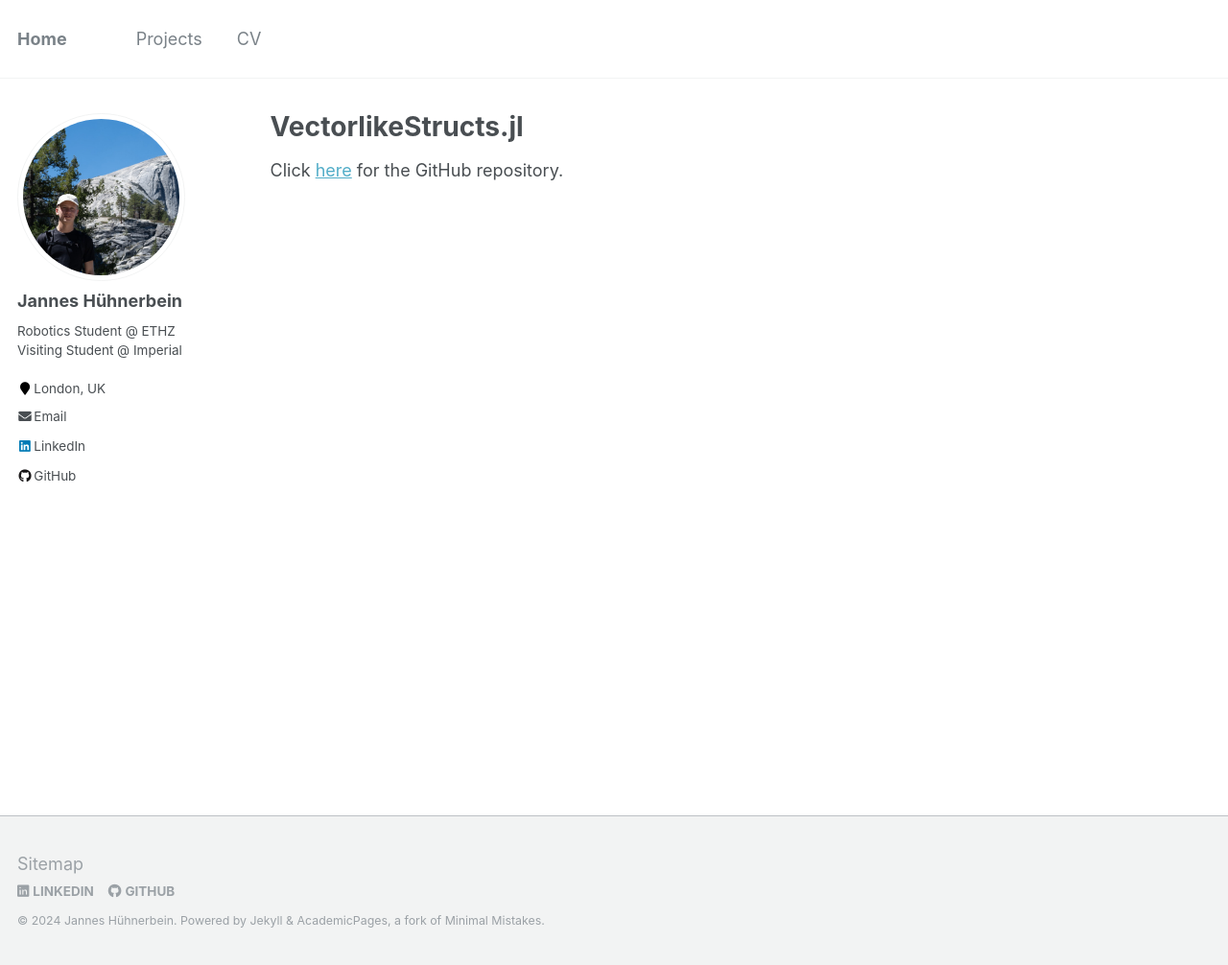
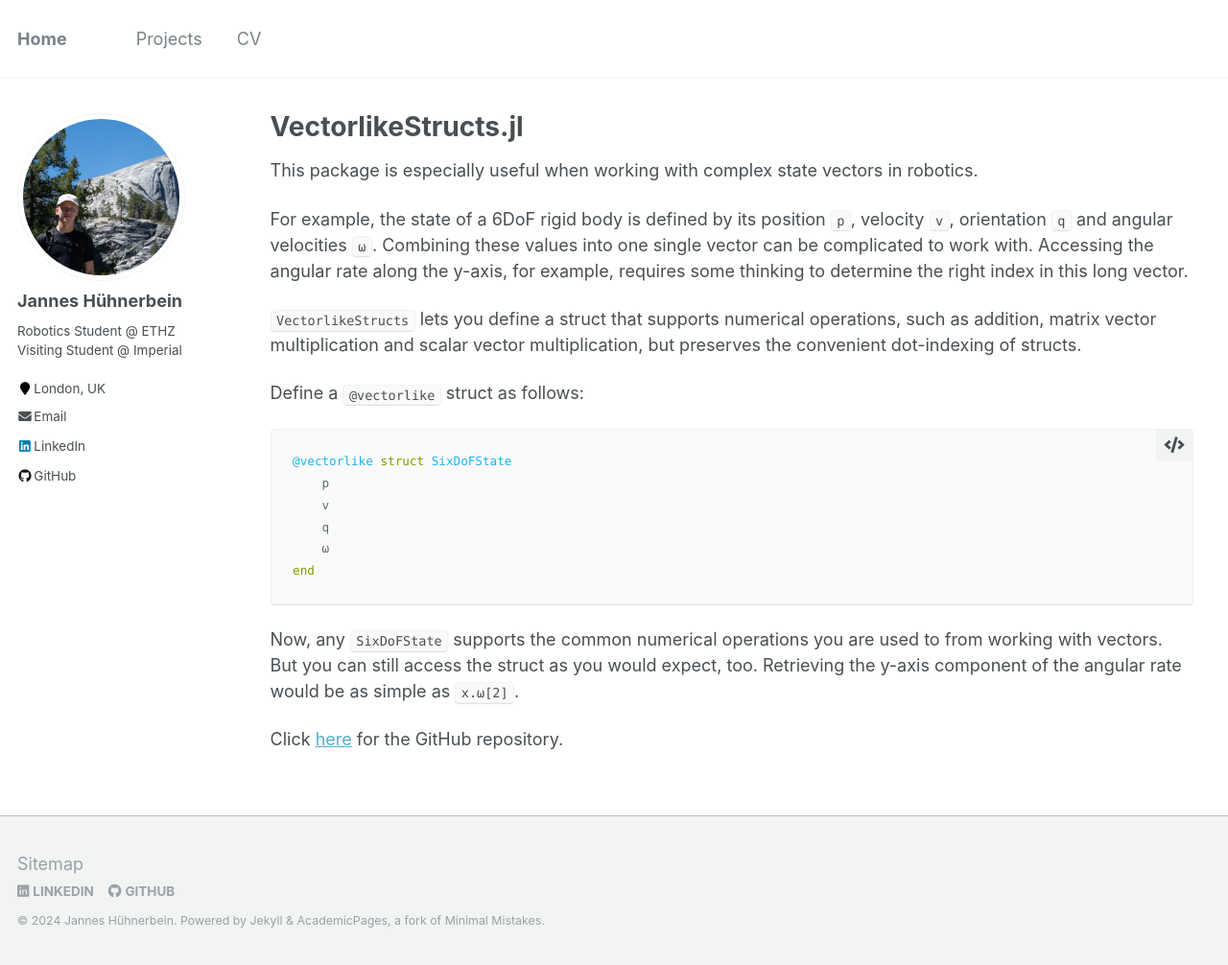
Before and after one commit to janneshb/huehnerbe.in, a Jekyll site: the page built from _publications/2023-vectorlike-structs.md, in a window 1280 px wide and 1006 px high. Shown: the whole window at 96% size. Built offline with Jekyll 4.4.1, drawn with Linux system fonts in a browser that asks for light colours.

Commit message:
wrote a bit more about vectorlike structs

````diff
--- a/_publications/2023-vectorlike-structs.md
+++ b/_publications/2023-vectorlike-structs.md
@@ -4,7 +4,26 @@ collection: publications
 paper: false
 layout: archive
 permalink: /projects/VectorlikeStructs
-excerpt: 'A Julia package enabling structs to behave like vectors.'
+excerpt: 'A Julia package enabling structs to behave like vectors. It is especially useful when working with large vectors that contain various quantities that need to be accessed individually.'
 ---
 
+This package is especially useful when working with complex state vectors in robotics.
+
+For example, the state of a 6DoF rigid body is defined by its position `p`, velocity `v`, orientation `q` and angular velocities `ω`. Combining these values into one single vector can be complicated to work with. Accessing the angular rate along the y-axis, for example, requires some thinking to determine the right index in this long vector.
+
+`VectorlikeStructs` lets you define a struct that supports numerical operations, such as addition, matrix vector multiplication and scalar vector multiplication, but preserves the convenient dot-indexing of structs.
+
+Define a `@vectorlike` struct as follows:
+
+```julia
+@vectorlike struct SixDoFState
+    p
+    v
+    q
+    ω
+end
+```
+
+Now, any `SixDoFState` supports the common numerical operations you are used to from working with vectors. But you can still access the struct as you would expect, too. Retrieving the y-axis component of the angular rate would be as simple as `x.ω[2]`.
+
 Click [here](https://github.com/janneshb/VectorlikeStructs.jl) for the GitHub repository.
````
Also changed, not shown: _publications/2021-bachelors-thesis.md (+1 -1 lines).
